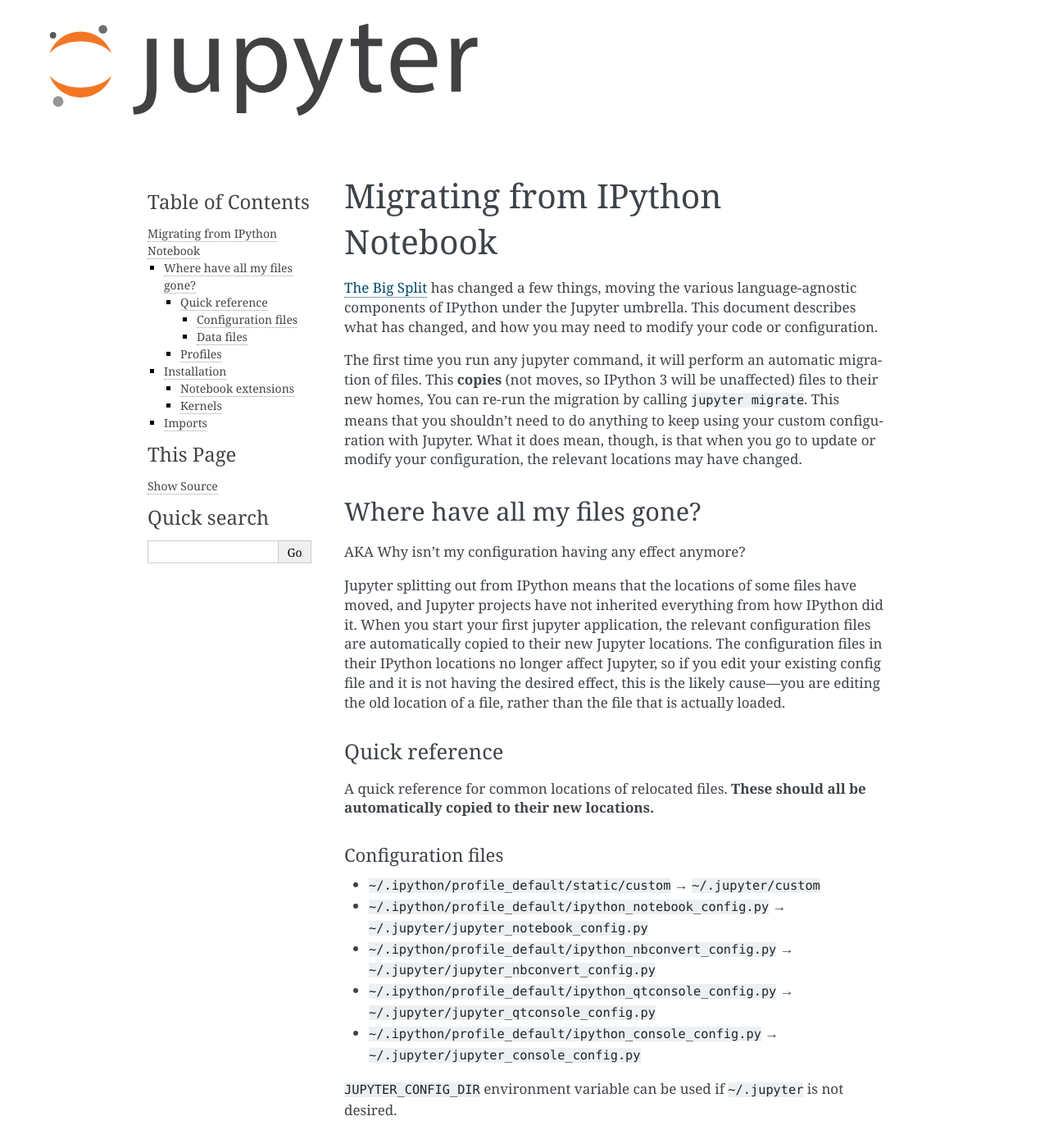
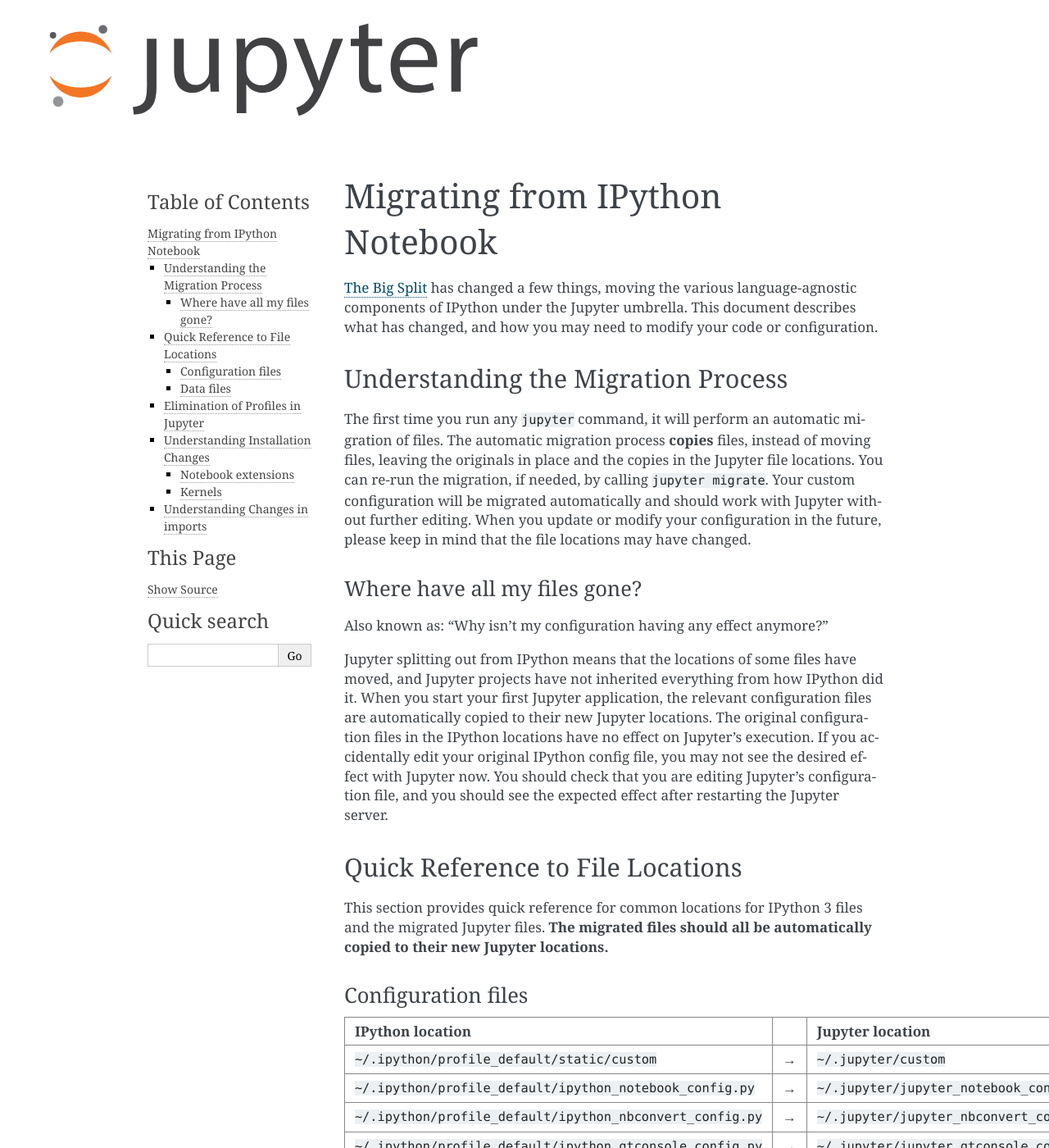
Before and after one commit to jupyter/jupyter, a Sphinx documentation site: the page built from docs/source/migrating.rst, in a window 1280 px wide and 1400 px high. Shown: the whole window at 82% size. Built offline with Sphinx 7.4.7, drawn with Linux system fonts in a browser that asks for light colours; pages that are not in the unit, such as notebooks, are missing from menus; some of the changed text lies outside the part shown.

Commit message:
Major formatting and editing of migration document

```diff
--- a/docs/source/migrating.rst
+++ b/docs/source/migrating.rst
@@ -10,168 +10,198 @@
 describes what has changed, and how you may need to modify your code or
 configuration.
 
-The first time you run any jupyter command, it will perform an automatic
-migration of files. This **copies** (not moves, so IPython 3 will be
-unaffected) files to their new homes, You can re-run the migration by
-calling ``jupyter migrate``. This means that you shouldn't need to do
-anything to keep using your custom configuration with Jupyter. What it
-does mean, though, is that when you go to update or modify your
-configuration, the relevant locations may have changed.
+Understanding the Migration Process
+-----------------------------------
+The first time you run any ``jupyter`` command, it will perform an automatic
+migration of files. The automatic migration process **copies** files,
+instead of moving files, leaving the originals in place and the copies in the
+Jupyter file locations. You can re-run the migration, if needed, by calling
+``jupyter migrate``. Your custom configuration will be migrated automatically
+and should work with Jupyter without further editing. When you update or
+modify your configuration in the future, please keep in mind that the file
+locations may have changed.
 
 Where have all my files gone?
------------------------------
-
-AKA Why isn't my configuration having any effect anymore?
+~~~~~~~~~~~~~~~~~~~~~~~~~~~~~
+Also known as: "Why isn't my configuration having any effect anymore?"
 
 Jupyter splitting out from IPython means that the locations of some
 files have moved, and Jupyter projects have not inherited everything
-from how IPython did it. When you start your first jupyter application,
+from how IPython did it. When you start your first Jupyter application,
 the relevant configuration files are automatically copied to their new
-Jupyter locations. The configuration files in their IPython locations no
-longer affect Jupyter, so if you edit your existing config file and it
-is not having the desired effect, this is the likely cause—you are
-editing the old location of a file, rather than the file that is
-actually loaded.
+Jupyter locations. The original configuration files in the IPython locations
+have no effect on Jupyter's execution. If you accidentally edit your
+original IPython config file, you may not see the desired effect with
+Jupyter now. You should check that you are editing Jupyter's configuration
+file, and you should see the expected effect after restarting the Jupyter
+server.
 
-Quick reference
-~~~~~~~~~~~~~~~
-
-A quick reference for common locations of relocated files. **These
-should all be automatically copied to their new locations.**
+Quick Reference to File Locations
+---------------------------------
+This section provides quick reference for common locations for IPython 3 files
+and the migrated Jupyter files. **The migrated files should all be
+automatically copied to their new Jupyter locations.**
 
 Configuration files
-^^^^^^^^^^^^^^^^^^^
+~~~~~~~~~~~~~~~~~~~
 
--  :file:`~/.ipython/profile_default/static/custom` → :file:`~/.jupyter/custom`
--  ``~/.ipython/profile_default/ipython_notebook_config.py`` →
-   ``~/.jupyter/jupyter_notebook_config.py``
--  ``~/.ipython/profile_default/ipython_nbconvert_config.py`` →
-   ``~/.jupyter/jupyter_nbconvert_config.py``
--  ``~/.ipython/profile_default/ipython_qtconsole_config.py`` →
-   ``~/.jupyter/jupyter_qtconsole_config.py``
--  ``~/.ipython/profile_default/ipython_console_config.py`` →
-   ``~/.jupyter/jupyter_console_config.py``
+==============================================================  =====    ==============================================
+IPython location                                                          Jupyter location
+==============================================================  =====    ==============================================
+:file:`~/.ipython/profile_default/static/custom`                  →      :file:`~/.jupyter/custom`
+:file:`~/.ipython/profile_default/ipython_notebook_config.py`     →      :file:`~/.jupyter/jupyter_notebook_config.py`
+:file:`~/.ipython/profile_default/ipython_nbconvert_config.py`    →      :file:`~/.jupyter/jupyter_nbconvert_config.py`
+:file:`~/.ipython/profile_default/ipython_qtconsole_config.py`    →      :file:`~/.jupyter/jupyter_qtconsole_config.py`
+:file:`~/.ipython/profile_default/ipython_console_config.py`      →      :file:`~/.jupyter/jupyter_console_config.py`
+==============================================================  =====    ==============================================
 
-``JUPYTER_CONFIG_DIR`` environment variable can be used if :file:`~/.jupyter`
-is not desired.
+.. tip::
+
+    Set the ``JUPYTER_CONFIG_DIR`` environment variable to choose a directory
+    location other than the default :file:`~/.jupyter`.
+
+    You may need to run ``jupyter migrate`` after setting the environment
+    variable for files to be copied to the desired directory.
 
 Data files
-^^^^^^^^^^
+~~~~~~~~~~
+Data files include files, other than configuration files, which are
+user installed. Examples include kernelspecs and notebook extensions. Like
+the configuration files, **data files are also automatically migrated to
+their new Jupyter locations**.
 
-Data files are things that are installed, but not configuration. This
-includes kernelspecs and notebook extensions. Like config files above,
-**data files are automatically migrated to their new locations**.
+In **IPython 3**, these data files lived in ``~/.ipython``.
 
-In IPython 3, these data files lived in ``~/.ipython``. In Jupyter, data
-files use platform-appropriate locations:
+In **Jupyter**, data files use platform-appropriate locations:
 
 -  OS X: ``~/Library/Jupyter``
--  Windows: the ``%APPDATA%`` environment variable is used
+-  Windows: the location specified in ``%APPDATA%`` environment variable
 -  Elsewhere, ``$XDG_DATA_HOME`` is respected, with the default of
    ``~/.local/share/jupyter``
 
-In all cases, ``JUPYTER_DATA_DIR`` can be used to specify this location
-explicitly. Data files installed system-wide (e.g. in
-``/usr/local/share/jupyter``) have not changed. Per-user installation of
-these has changed from going in ``.ipython`` to the above locations.
+In all cases, the ``JUPYTER_DATA_DIR`` environment variable can be used to set
+a location explicitly.
 
-Profiles
-~~~~~~~~
+Data files installed system-wide (e.g. in ``/usr/local/share/jupyter``) have
+not changed. Per-user installation of data files has changed location from
+``.ipython`` to these Jupyter locations.
 
-IPython has the concept of **profiles**, which are collections of
-configuration and runtime files. Inside the IPython directory
-(``~/.ipython``), there are directories with names like
-``profile_default`` or ``profile_demo``. In each of these are
-configuration files (``ipython_config.py``,
-``ipython_notebook_config.py``) and runtime files (``history.sqlite``,
-``security/kernel-*.json``). Profiles could be used to switch between
-configurations of IPython. **Jupyter does not have profiles**.
+Elimination of Profiles in Jupyter
+----------------------------------
+While IPython has the concept of **profiles**, **Jupyter does not have profiles**.
 
-People could use commands like ``ipython notebook --profile demo`` to
-set the profile for *both* the notebook server and the IPython kernel.
+In IPython, profiles are collections of configuration and runtime files.
+Inside the IPython directory (``~/.ipython``), there are directories with
+names like ``profile_default`` or ``profile_demo``. In each of these are
+configuration files (``ipython_config.py``, ``ipython_notebook_config.py``)
+and runtime files (``history.sqlite``, ``security/kernel-*.json``). Profiles
+could be used to switch between configurations of IPython.
+
+Previously, people could use commands like ``ipython notebook --profile demo``
+to set the profile for *both* the notebook server and the IPython kernel.
 This is no longer possible in one go with Jupyter, just like it wasn't
 possible in IPython 3 for any other kernels. If you wanted to change the
-notebook configuration, you can set the ``JUPYTER_CONFIG_DIR``::
+notebook configuration, you can set the ``JUPYTER_CONFIG_DIR``:
+
+.. code-block:: bash
 
     JUPYTER_CONFIG_DIR=./jupyter_config jupyter notebook
 
-If you just want to change the config file, you can do::
+If you just want to change the config file, you can do:
+
+.. code-block:: bash
 
     jupyter notebook --config=/path/to/myconfig.py
 
-If, instead, you do want to change the IPython kernel's profile, you
+If you do want to change the IPython kernel's profile, you
 can't do this at the server command-line anymore. Kernel arguments must
-be done by modifying the kernelspec. The good thing about this is that
-you can do it without relaunching the server. Kernelspec changes take
+be changed by modifying the kernelspec. The good thing about this is that
+you can do this without relaunching the server. Kernelspec changes take
 effect every time you start a new kernel. The less good thing is that
-there isn't a great way to modify the kernelspecs. You can see where the
-file is with ``jupyter kernelspec list``, and then modify
-``kernels/python3/kernel.json`` by hand.
-`a2km <https://github.com/minrk/a2km>`__ is an experimental project that
-tries to make these things easier.
+there isn't a great way to modify the kernelspecs.
 
-Installation
-------------
+One approach would be to use ``jupyter kernelspec list`` to find the
+``kernel.json``file and then modify ``kernels/python3/kernel.json`` by hand.
+Alternatively, `a2km <https://github.com/minrk/a2km>`__ is an experimental
+project that tries to make these things easier.
 
+Understanding Installation Changes
+----------------------------------
 See the :ref:`install` page for more information about
-installing Jupyter itself. There are some things that you install *with
-Jupyter*, which are a kind of data files, described above. Jupyter
-automatically migrates these.
+installing Jupyter. Jupyter automatically migrates some additional things,
+like Notebook extensions and kernels.
 
 Notebook extensions
 ~~~~~~~~~~~~~~~~~~~
+Any IPython notebook extensions should be automatically migrated as part
+of the data files migration.
 
-Any IPython notebook extensions should be automatically migrated as part
-of the data-files migration above.
+Notebook extensions were installed with:
 
-Notebook extensions used to be installed with::
+.. code-block:: bash
 
     ipython install-nbextension [--user] EXTENSION
 
-They are now installed with::
+Now, extensions are installed with:
+
+.. code-block:: bash
 
     jupyter nbextension install [--user] EXTENSION
 
-They will go in the ``JUPYTER_DATA_DIR`` above if a ``--user`` install
-is specified, otherwise they will go in a system-wide location (e.g.
-``/usr/local/share/jupyter/nbextensions``). Installation **SHOULD NOT**
-be done by manually guessing where the files should go.
+The notebook extensions will be installed in a system-wide location (e.g.
+``/usr/local/share/jupyter/nbextensions``). If a ``--user``
+install is specified, the notebook extensions will go in the
+``JUPYTER_DATA_DIR`` location. Installation **SHOULD NOT** be done manually
+by guessing where the files should go.
 
 Kernels
 ~~~~~~~
+Kernels are installed in much the same way as notebook extensions. They will
+also be automatically migrated.
 
-Kernels are installed in much the same way as notebook extensions above,
-and also like notebook extensions, they will be automatically migrated.
+Kernel specs used to be installed with:
 
-Kernel specs used to be installed with::
+.. code-block:: bash
 
     ipython kernelspec install [--user] KERNEL
 
-They are now installed with::
+They are now installed with:
+
+.. code-block:: bash
 
     jupyter kernelspec install [--user] KERNEL
 
-They will go in the ``JUPYTER_DATA_DIR`` above if a ``--user`` install
-is specified, otherwise they will go in a system-wide location (e.g.
-``/usr/local/share/jupyter/kernels``). Installation **SHOULD NOT** be
-done by manually guessing where the files should go.
+Kernel specs will go in a system-wide location (e.g.
+``/usr/local/share/jupyter/kernels``). If a ``--user`` install is specified,
+the kernel specs will go in the ``JUPYTER_DATA_DIR`` location. Installation
+**SHOULD NOT** be done manually by guessing where the files should go.
 
-Imports
--------
-
-The split has created many new packages. IPython 4.0 includes shims so
-if you have the dependencies all imports that work on IPython 3 should
-continue to work on IPython 4. If this is not the case, `let us
-know <https://github.com/ipython/ipython/issues>`__.
+Understanding Changes in imports
+--------------------------------
+The split has created many new packages. IPython 4.0 includes shims
+to manage dependencies; so, all imports that work on IPython 3 should
+continue to work on IPython 4. If you find any differences, please
+`let us know <https://github.com/ipython/ipython/issues>`__.
 
 Some changed imports:
 
--  ``IPython.html`` → ``notebook``
--  ``IPython.html.widgets`` → ``ipywidgets``
--  ``IPython.kernel`` → ``jupyter_client``, ``ipykernel``
-   (``IPython.kernel`` became two packages - one for the client-side
-   APIs, one for the IPython kernel for Jupyter)
--  ``IPython.parallel`` → ``ipyparallel``
--  ``IPython.qt.console`` → ``qtconsole``
--  ``IPython.utils.traitlets`` → ``traitlets``
--  ``IPython.config`` → ``traitlets.config``
+==================================  =====  ==================================
+IPython 3                                   Jupyter and IPython 4.0
+==================================  =====  ==================================
+``IPython.html``                     →      ``notebook``
+``IPython.html.widgets``             →      ``ipywidgets``
+``IPython.kernel``                   →      ``jupyter_client``, ``ipykernel``
+``IPython.parallel``                 →      ``ipyparallel``
+``IPython.qt.console``               →      ``qtconsole``
+``IPython.utils.traitlets``          →      ``traitlets``
+``IPython.config``                   →      ``traitlets.config``
+==================================  =====  ==================================
+
+.. important::
+
+    The ``IPython.kernel`` Split
+
+    ``IPython.kernel`` became two packages:
+
+    * ``jupyter_client`` for the Jupyter client-side APIs.
+    * ``ipykernel`` for Jupyter's IPython kernel
```
